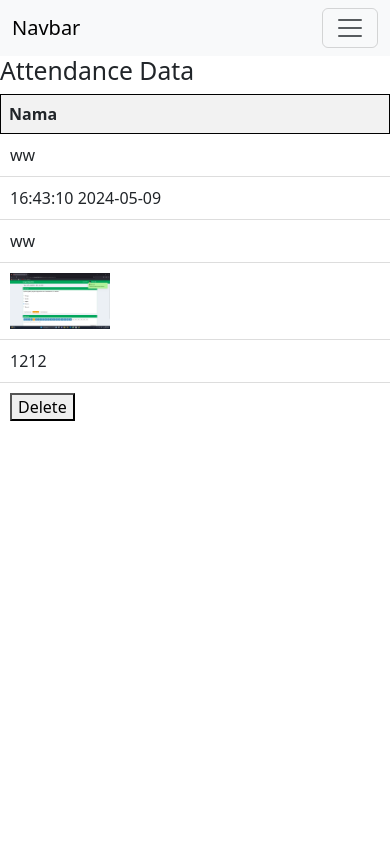
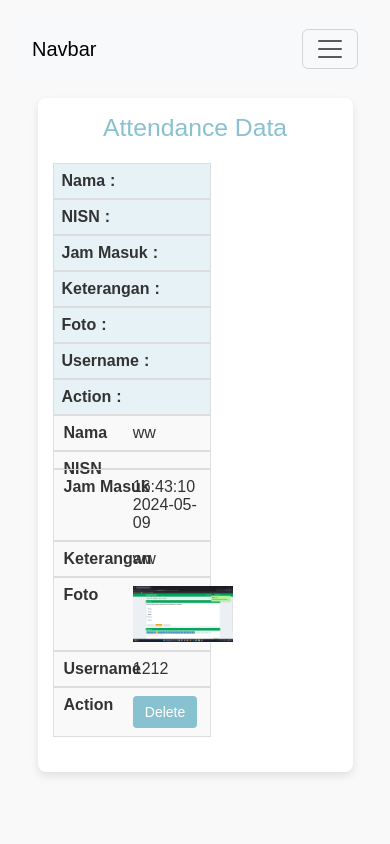
Before and after one commit to Webpass-id/WEB-RPL, a PHP site: page /admin/absen in a window 390 px wide. Run offline with PHP 8.4, Linux system fonts and the light colour scheme; a user stored in the database is signed in; data comes from the database, SQL or seed files in the repository; data that the repository does not hold is empty.

Commit message:
udapte git tai

```diff
--- a/admin/absen/index.php
+++ b/admin/absen/index.php
@@ -52,66 +52,19 @@ try {
     <meta charset="UTF-8">
     <meta name="viewport" content="width=device-width, initial-scale=1.0">
     <title>Attendance Data</title>
-    <style>
-    table {
-        border-collapse: collapse;
-        width: 100%;
-        margin-bottom: 20px;
-    }
-
-    th,
-    td {
-        border: 1px solid black;
-        padding: 8px;
-        text-align: left;
-    }
-
-    th {
-        background-color: #f2f2f2;
-    }
-
-    /* Responsive table styles */
-    @media screen and (max-width: 600px) {
-
-        /* Adjust table header cells to stack on smaller screens */
-        th {
-            display: block;
-        }
-
-        /* Hide table header cells on smaller screens */
-        th:not(:first-child) {
-            display: none;
-        }
-
-        /* Stack table cells vertically on smaller screens */
-        td {
-            display: block;
-            text-align: left;
-        }
-
-        /* Add padding to each table cell */
-        td {
-            padding: 10px;
-            border: none;
-            border-bottom: 1px solid #ddd;
-        }
-
-        /* Style the last table cell (Username) differently */
-        td:last-child {
-            border-bottom: none;
-        }
-    }
-    </style>
+    <link rel="stylesheet" href="style/index.css">
 </head>
 
 <body>
     <?php include "../components/nav.php"; ?>
+    <div class="container">
         <h2>Attendance Data</h2>
         <?php if (!empty($attendanceData)): ?>
         <div class="table-responsive">
             <table>
                 <tr>
                     <th>Nama</th>
+                    <th>NISN</th> <!-- Added NISN column -->
                     <th>Jam Masuk</th>
                     <th>Keterangan</th>
                     <th>Foto</th>
@@ -120,14 +73,16 @@ try {
                 </tr>
                 <?php foreach ($attendanceData as $row): ?>
                 <tr>
-                <td><?php echo $row["Nama"]; ?></td>
-                <td><?php echo $row["JamMasuk"]; ?> <?php echo $row["Tanggal"]; ?></td>
-                <td><?php echo $row["Keterangan"]; ?></td>
-                <td><img src="<?php echo $row["Foto"]; ?>" alt="Foto" style="max-width: 100px; height: auto;"></td>
-                <td><?php echo $row["Username"]; ?></td>
-                <td>
+                    <td data-label="Nama"><?php echo htmlspecialchars($row["Nama"]); ?></td>
+                    <td data-label="NISN"><?php echo htmlspecialchars($row["nisn"]); ?></td> <!-- Display NISN -->
+                    <td data-label="Jam Masuk"><?php echo htmlspecialchars($row["JamMasuk"]); ?>
+                        <?php echo htmlspecialchars($row["Tanggal"]); ?></td>
+                    <td data-label="Keterangan"><?php echo htmlspecialchars($row["Keterangan"]); ?></td>
+                    <td data-label="Foto"><img src="<?php echo htmlspecialchars($row["Foto"]); ?>" alt="Foto"></td>
+                    <td data-label="Username"><?php echo htmlspecialchars($row["Username"]); ?></td>
+                    <td data-label="Action">
                         <form method="post">
-                        <input type="hidden" name="delete_id" value="<?php echo $row['ID']; ?>">
+                            <input type="hidden" name="delete_id" value="<?php echo htmlspecialchars($row['ID']); ?>">
                             <button type="submit">Delete</button>
                         </form>
                     </td>
@@ -138,6 +93,7 @@ try {
         <?php else: ?>
         <p>No attendance data found.</p>
         <?php endif; ?>
+    </div>
 </body>
 
 </html>
--- /dev/null
+++ b/admin/absen/style/index.css
@@ -0,0 +1,129 @@
+/* Reset basic elements for better consistency across browsers */
+body, h2, table, th, td, form, button {
+    margin: 0;
+    padding: 0;
+    box-sizing: border-box;
+}
+
+/* General body styles */
+body {
+    font-family: Arial, sans-serif;
+    background-color: #f9f9f9;
+    color: #333;
+    line-height: 1.6;
+    padding: 20px;
+}
+
+
+
+/* Container for the form and table */
+.container {
+    width: 90%;
+    max-width: 1200px;
+    background-color: #ffffff;
+    padding: 20px;
+    margin: 20px auto;
+    box-shadow: 0 4px 8px rgba(0, 0, 0, 0.1);
+    border-radius: 8px;
+}
+
+/* Header styles */
+h2 {
+    margin-bottom: 20px;
+    color: #88c1d0;
+    text-align: center;
+}
+
+/* Table styles */
+.table-responsive {
+    overflow-x: auto;
+}
+
+table {
+    width: 100%;
+    border-collapse: collapse;
+    margin-bottom: 20px;
+}
+
+table th, table td {
+    padding: 10px;
+    border: 1px solid #ddd;
+    text-align: left;
+}
+
+table th {
+    background-color: #e6f2f5; /* Light gray */
+    font-weight: bold;
+}
+
+table tr:nth-child(even) {
+    background-color: #f9f9f9;
+}
+
+table tr:hover {
+    background-color: #f1f7fa; /* Light pastel blue */
+}
+
+table img {
+    max-width: 100px;
+    height: auto;
+}
+
+/* Form styles */
+form {
+    display: inline;
+}
+
+button {
+    padding: 8px 12px;
+    background-color: #88c1d0; /* Pastel blue */
+    border: none;
+    border-radius: 4px;
+    color: white;
+    cursor: pointer;
+    font-size: 14px;
+}
+
+button:hover {
+    background-color: #75a0af;
+}
+
+/* Responsive design */
+@media (max-width: 600px) {
+    .container {
+        padding: 15px;
+    }
+
+    table, table th, table td {
+        display: block;
+        width: 100%;
+    }
+
+    table th, table td {
+        padding: 8px;
+        text-align: right;
+    }
+
+    table th {
+        text-align: left;
+    }
+
+    table th::after {
+        content: ":";
+        display: inline-block;
+        margin-left: 5px;
+    }
+
+    table td {
+        text-align: left;
+        padding-left: 50%;
+        position: relative;
+    }
+
+    table td::before {
+        content: attr(data-label);
+        position: absolute;
+        left: 10px;
+        font-weight: bold;
+    }
+}
--- a/admin/components/nav.php
+++ b/admin/components/nav.php
@@ -20,7 +20,10 @@
                     <a class="nav-link" href="/admin/mapel">Mapel</a>
                 </li>
                 <li class="nav-item">
-                    <a class="nav-link" href="/admin/tugas-sekolah/">Mapel</a>
+                    <a class="nav-link" href="/admin/tugas-sekolah/">Tugas</a>
+                </li>
+                <li class="nav-item">
+                    <a class="nav-link" href="/admin/logout.php">Logout</a>
                 </li>
             </ul>
             <form class="d-flex" role="search">
--- a/admin/index.php
+++ b/admin/index.php
@@ -23,13 +23,16 @@ include "../boots.php";
 <html lang="en">
 
 <head>
+
     <meta charset="UTF-8">
     <meta name="viewport" content="width=device-width, initial-scale=1.0">
     <title>Admin</title>
+
 </head>
 
 <body>
     <?php include "components/nav.php"; ?>
+    <h1>hallo <?php echo ($_SESSION['admin']) ?></h1>
     <H1>Jadwal piket</H1>
 </body>
 
--- a/admin/murid/index.php
+++ b/admin/murid/index.php
@@ -10,6 +10,11 @@ try {
     $murids = $stmt->fetchAll(PDO::FETCH_ASSOC);
 } catch (PDOException $e) {
     $error = "Error: " . $e->getMessage();
+}
+session_start();
+if (!isset($_SESSION["admin"])) {
+    header("Location: login.php"); // Redirect to login page if not logged in
+    exit();
 }
 ?>
 <!DOCTYPE html>
--- a/index.php
+++ b/index.php
@@ -65,7 +65,7 @@
                 <a href="courses.html" class="nav-item nav-link">Student</a>
             </div>
             <div class="buttonlogin">
-                <a href="user" class="btn py-4 px-lg-5 d-none d-lg-block"><i class="user bx bx-user-circle"
+                <a href="user/index.php" class="btn py-4 px-lg-5 d-none d-lg-block"><i class="user bx bx-user-circle"
                         style="font-size: 35px"></i></a>
             </div>
         </div>
--- a/user/mapel/index.php
+++ b/user/mapel/index.php
@@ -1,7 +1,7 @@
 <!DOCTYPE html>
 <html lang="en">
 <?php
-               session_start();
+            session_start();
 if (!isset($_SESSION["user"])) {
     // Redirect user to the login page if not logged in
     header("Location: ../login.php");
```
Also changed, not shown: admin/absen.php (added, +145 -0 lines), admin/login.php (+14 -1 lines), admin/mapel/index.php (+39 -22 lines), admin/mapel/style/index.css (added, +142 -0 lines), admin/style/login.css (added, +82 -0 lines), user/components/nav.php (+2 -6 lines), user/index.php (+55 -3 lines). Lines whose indentation alone changed are shown as unchanged.
